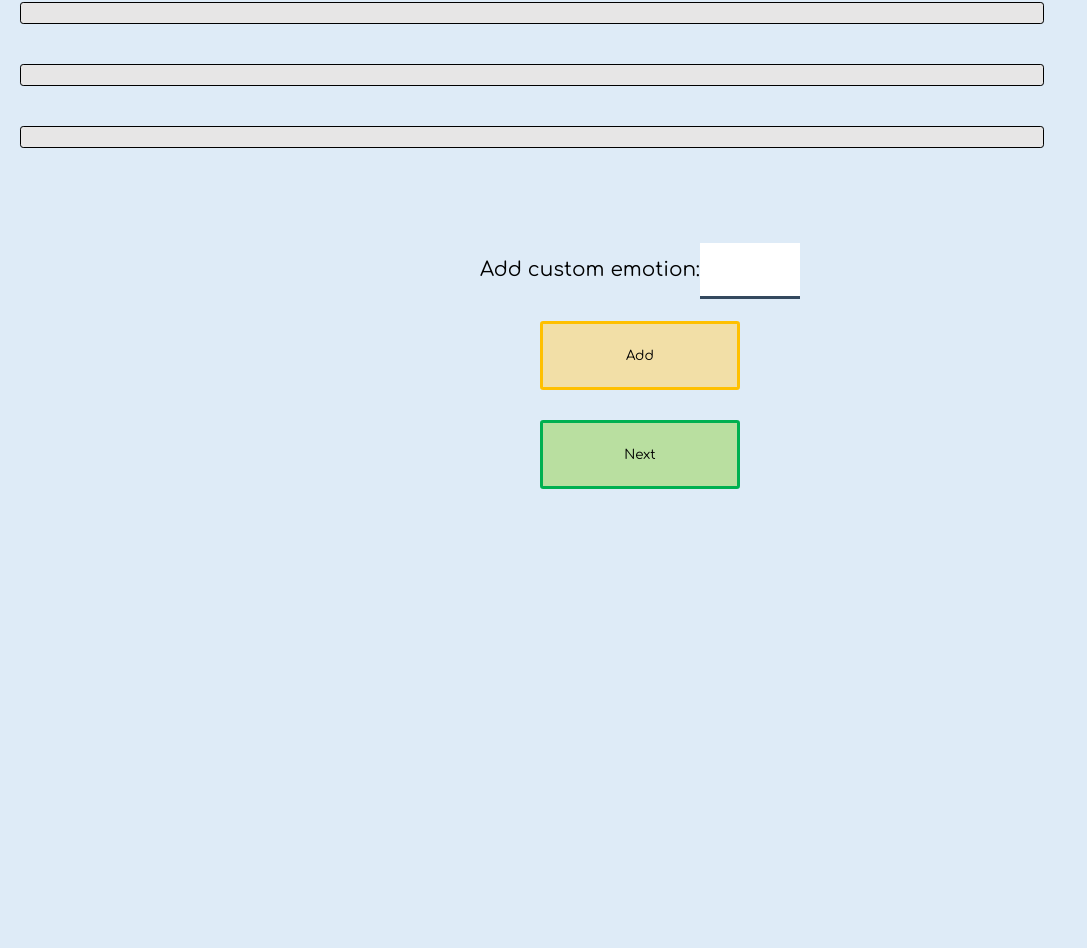
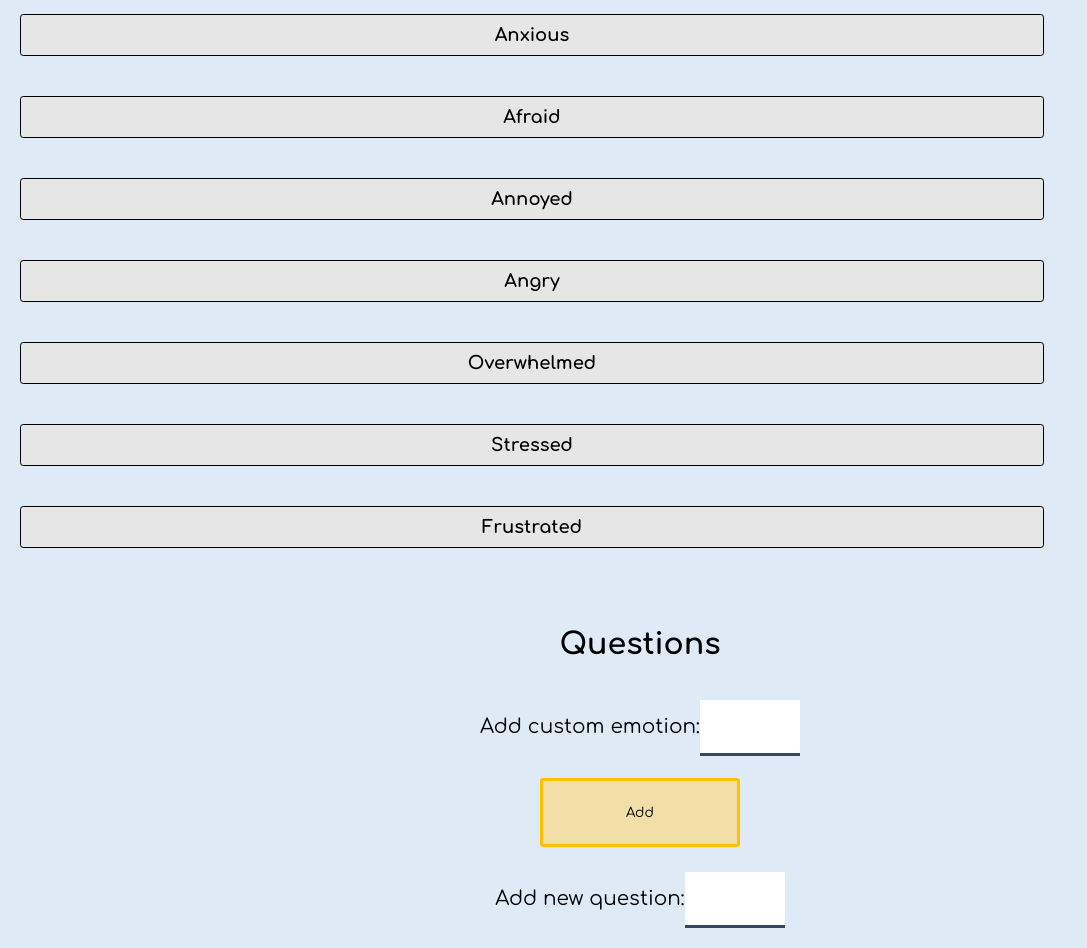
Before and after one commit to joverandout/CS261-Software-Engineering, a React (Create React App) app in the folder frontend/: page /CreateTemplate in a window 1280 px wide. Shown: the part 1379-2327 px from the top of the page, without its empty margins (0-1087 px from the left). Before the commit the page ends 1868 px from the top, so only its background shows below. Built offline with nearby package versions, Linux system fonts and the light colour scheme.

Commit message:
facilitate addition of backend functions

```diff
--- a/frontend/src/pages/CreateEvent/index.js
+++ b/frontend/src/pages/CreateEvent/index.js
@@ -1,34 +1,127 @@
 import "../styles.css"
-import React, {useContext, useState, useCallback} from 'react';
+import React, {useContext, useState, useCallback, useEffect} from 'react';
 import { useLocation, useHistory } from 'react-router-dom';
+import getTemplates from "../../api/getTemplates"
+import { createHashHistory } from "history";
+import meetingCreation from "../../api/meetingCreation"
 
-export default function PublishEvent(){
+export default function CreateEvent(){
     let location = useLocation()
+    let history = useHistory()
+    const [toggleRecurrance, setToggle] = useState(false)
+    const [toggleCat, setCatToggle] = useState(false)
+    const [newCategory, setNewCat] = useState("")
 
+    const [form, setForm] = useState({})
+    const [categories, setCategories] = useState([])
+    const [templates, setTemplates] = useState([])
+
+    const [templateOptions, setTemOptions] = useState([])
+    const [categoryOptions, setCatOptions] = useState([])
+
+    useEffect( ()=>{
+         getTemplates({hostid:"1"}).then(temCat=>{
+
+            let templates = temCat.templates
+            let categories = temCat.categories
+
+            setCategories(categories)
+            setTemplates(templates)
+
+            let temOptions = []
+            let catOptions = []
+            categories.forEach((cat,i)=>{
+                catOptions.push(<option key={i}> {cat} </option>)
+            })
+
+            templates.forEach((tem,i)=>{
+                temOptions.push(<option key={i}> {tem[0]} </option>)
+            })
+
+            setTemOptions(temOptions)
+            setCatOptions(catOptions)
+        }).catch(err=>{
+            console.log(err.message)
+        })
+    },[])
 
     function formChange(formObj){
-        console.log(formObj.target.value)
+        let name = formObj.target.name
+        let value = formObj.target.value
+        if(name=="category"){
+            if(value == "new"){
+                setCatToggle(true)
+
+            }else{
+                setCatToggle(false)
+                setNewCat(value)
+            }
+            return
+        }
+
+        if(name == "newCategory"){
+            setNewCat(value)
+            return
+        }
+
+        if(name == "template"){
+            let set = false
+
+            templates.forEach((tem,i)=>{
+                if(tem[0]==value){
+                    name = "templateid"
+                    value = templates[i][1]
+                    set = true
+                }
+            })
+            if(!set){
+                name = "templateid"
+                value= null
+            }
+        }
+
+        let tmpForm = form
+        form[name] = value
+        setForm(tmpForm)
+        console.log(tmpForm)
+
     }
 
     function showRecuranceDropdown(){
-        console.log("pressed!")
+        setToggle(toggleRecurrance?false:true)
     }
 
     function makeNewTemplate(){
-
-    }
-
-    function startEvent(){
-        console.log("Starting!!")
+        history.push("/CreateTemplate")
     }
 
     function scheduleEvent(){
-        console.log("scheduling!!")
+        let required = ["meetingname", "duration", "category", "starttime", "templateid"]
+        let tmpForm = form
+
+        tmpForm.category = newCategory
+
+        console.log(tmpForm)
+        required.forEach((req,i)=>{
+            if(!tmpForm[req] || tmpForm[req]==""){
+                console.log("Missing: ",req)
+                return
+            }
+        })
+
+        tmpForm.hostid="1"
+
+        meetingCreation(tmpForm).then(res=>{
+            history.push("/Timetable")
+        }).catch(err=>{
+            console.log(err)
+        })
+
     }
 
     let newCategoryField = (
         <div className="row">
-            <input type="text" className="form-control" id="catInput" onChange={formChange}/>
+            <input name="newCategory" type="text" className="form-control" id="catInput" onChange={formChange}/>
             <label id="catInputLabel" htmlFor="name" >New Category Name</label>
         </div>
     )
@@ -51,49 +144,47 @@ export default function PublishEvent(){
             <div className="wrap">
                 <div className="row">
                     <p style={style.genericText}> Event Name: </p>
-                    <input type="text" className="form-control" id="name" onChange={formChange}/>
+                    <input name = {"meetingname"}type="text" className="form-control" id="name" onChange={formChange}/>
                 </div>
 
                 <div>
                     <p style={style.genericText}> Select a Category: </p>
-                    <select name="cat" id="cat" onChange={formChange}>
+                    <select name="category" id="cat" onChange={formChange}>
                         <option> --Select Category-- </option>
                         <option value="new"> Add New Category </option>
+                        {categoryOptions}
                     </select>
                 </div>
-                {/**{newCategoryField}*/}
+                {toggleCat?newCategoryField:null}
                 <div>
                     <p style={style.genericText}>Event Start Time:</p>
-                    <input type="datetime-local" id="datetime" name="datetime" onChange={formChange}/>
+                    <input name={"starttime"}type="datetime-local" id="datetime"  onChange={formChange}/>
                 </div>
 
                 <div className="oneLine">
-                    <p style={style.genericText}> Event Duration (Hours): </p>
-                    <input type="number" min={1} className="form-control" id="duration" onChange={formChange}/>
+                    <p style={style.genericText}> Event Duration (HH:MM:SS): </p>
+                    <input name={"duration"} type="text" min={1} className="form-control" id="duration" onChange={formChange}/>
 
                 </div>
 
 
                 <div className="oneline">
                     <p style={style.genericText}> Make Meeting Recurring: </p>
-                    <input type="checkbox" id="recurringMeetingCheckbox" onClick={showRecuranceDropdown}/>
-                    {/** recurrance */}
+                    <input name={"recurring"}type="checkbox" id="recurringMeetingCheckbox" onClick={showRecuranceDropdown}/>
+                    {toggleRecurrance?recurrance:null}
                 </div>
 
                 <div>
                     <p style={style.genericText}> Select an existing template:</p>
-                    <select name="template" id="template">
+                    <select name="template" id="template" onChange={formChange}>
                         <option> --Select Template-- </option>
-                        {/** get templates from user */}
+                        {templateOptions}
                     </select>
                     <p style={style.genericText}>Or</p>
                     <input type="button" onClick="" value="Make a new Template" onClick={makeNewTemplate}/>
                 </div>
 
                 <button className="yellow_button" onClick={scheduleEvent}>Schedule Event</button>
-
-                <button className="green_button" onClick={startEvent}>Start Event Now</button>
-
 
             </div>
 
--- a/frontend/src/pages/CreateTemplate/index.js
+++ b/frontend/src/pages/CreateTemplate/index.js
@@ -2,46 +2,36 @@ import "../styles.css"
 import React, {useContext, useState, useCallback, useEffect} from 'react';
 import { useLocation, useHistory } from 'react-router-dom';
 import EmotionButton from "../../components/emotion_button"
+import templateCreation from "../../api/templateCreation"
 
 
 export default function CreateTemplate(){
     let eList = [["Proud", "#F4b72f"],["Excited","#F4b72f"],["Interested", "#F4b72f"], ["Happy", "#F4b72f"], ["Joyful", "#F4b72f"], ["Optimistic", "#75C7E3"], ["Tired", "#75C7E3"], ["Calm", "#75C7E3"], ["Grateful", "#75C7E3"], ["Bored", "#75C7E3"], ["Sad", "#9B75E3"], ["Insecure", "#9B75E3"], ["Depressed", "#9B75E3"], ["Anxious", "#9B75E3"], ["Afraid", "#9B75E3"], ["Annoyed", "#F07A7A"], ["Angry", "#F07A7A"], ["Overwhelmed", "#F07A7A"], ["Stressed", "#F07A7A"], ["Frustrated", "#F07A7A"]];
-    const [emotions, setEmotions] = useState(eList)
+
+    const [customEmName, setCustomName] = useState("");
+    const [buttonValues, setButtonValues] = useState([])
     const [emotionButtons, setEmButtons] = useState([])
-    const [emotionValues, setEmValues] = useState([])
+    const [questions, setQuestions] = useState([])
+    const [questionPs, setQPs] = useState([])
+    const [newQ, setNewQ] = useState("")
+    const [form, setForm] = useState({})
 
-    const [customEmotion,setCustomEm] = useState("")
-    //todo finish create template functions
-    function customEmHandler(inObj){
-        setCustomEm(inObj.target.value)
-    }
+    useEffect(()=>{
+        let tmpValues = []
+        let tmpButtons = []
+        eList.forEach((em, i)=>{
+            let name = em[0]
+            tmpValues.push(false)
+            tmpButtons.push(<EmotionButton name={name} value={false} toggleEmotionCb={toggleEmotionCb} key={i} id={i}/>)
+        })
+        setEmButtons(tmpButtons)
+        setButtonValues(tmpValues)
+    },[])
 
-    function formChange(formObj){
-        console.log(formObj.target.value)
-    }
-
-    function complete(){
-
-    }
-
-    function addButton(){
-        //todo clear the entry field when this is pressed
-        if(customEmotion == ""){
-            return
-        }
-        //todo change this color
-        let tmpEmotions = emotions;
-        tmpEmotions.push([customEmotion, "#F4b72f"])
-        setEmotions([...tmpEmotions])
-        setCustomEm("") //this isnt good enough
-
-    }
-    //todo, make this a object with the emotions as keys inst
     function toggleEmotionCb(id, value){
-        console.log(value)
         let count = 0
-        for(let i=0;i<emotionValues.length;i++){
-            if(emotionValues[i] == true){
+        for(let i=0;i<buttonValues.length;i++){
+            if(buttonValues[i] == true){
                 count++;
             }
             if(count>=8 && value==true){
@@ -50,39 +40,65 @@ export default function CreateTemplate(){
                 return false
             }
         }
-        let tmpEmValues = emotionValues;
-        let val = emotionValues[id]
+        let tmpEmValues = buttonValues;
+        let val = buttonValues[id]
         tmpEmValues[id] = (val?false:true)
-        setEmValues(tmpEmValues)
+        setButtonValues([...tmpEmValues])
+        console.log(tmpEmValues)
         return true
     }
 
-    function refreshButtons(){
-        let diff = emotions.length-emotionButtons.length;
-        let tmpEmButtons = emotionButtons
-        let tmpEmValues = emotionValues
-        let offset = emotionButtons.length
-
-        for (let i=offset; i<diff+offset; i++) {
-
-            let emotion={
-                name: emotions[i][0],
-                color: emotions[i][1]
-            }
-            tmpEmButtons.push(<EmotionButton toggleEmotionCb={toggleEmotionCb} emotion={emotion} key={i+offset} id={i+offset}/>)
-            tmpEmValues.push(false)
-        }
-        setEmButtons([...tmpEmButtons])
-        setEmValues(tmpEmValues)
+    function customEmHandler(inObj){
+        setCustomName(inObj.target.value)
     }
 
-    useEffect(()=>{
-        refreshButtons()
-        console.log("refresh!!!")
-    },[emotions])
+    function addButton(){
+        let i = emotionButtons.length
+        let newButton = (<EmotionButton name={customEmName} value={false} toggleEmotionCb={toggleEmotionCb} key={i} id={i}/>)
+        setButtonValues([...buttonValues, false])
+        setEmButtons([...emotionButtons, newButton])
+    }
 
-    if(emotionButtons.length == 0){
-        refreshButtons()
+    function newQuestionHandler(formObj){
+        setNewQ(formObj.target.value)
+    }
+
+    function addQuestion(){
+        let q = newQ
+
+        if(q.charAt(q.length-1) !="?"){
+            q+="?"
+        }
+
+        setQuestions([...questions, q])
+        setQPs([...questionPs, (<p key={questionPs.length}>{q}</p>)])
+    }
+
+    function complete(){
+        //? seperated sstring
+        let finalQuestions = questions.join("")
+        let emotions = []
+        buttonValues.forEach((bool, i)=>{
+            if(bool){
+                emotions.push(emotionButtons[i].props.name)
+            }
+        })
+        let tmpForm = form
+        tmpForm.emotionsselected = emotions.join()
+        tmpForm.question = finalQuestions
+        setForm(tmpForm)
+        console.log(tmpForm)
+    }
+
+    function formChange(formObj){
+        let name = formObj.target.name
+        let value = formObj.target.value
+        let tmpForm = form
+        tmpForm[name] = value
+        if(!tmpForm.templatename){
+            return
+        }
+        templateCreation(tmpForm)
     }
 
     return(
@@ -96,7 +112,7 @@ export default function CreateTemplate(){
             <div className="wrap">
 
                 <div className="row">
-                    <input type="text" className="form-control" id="name" onChange={formChange}/>
+                    <input name={"templatename"} type="text" className="form-control" id="name" onChange={formChange}/>
                     <label htmlFor="name">Template Name</label>
                 </div>
             </div>
@@ -107,11 +123,22 @@ export default function CreateTemplate(){
                 {emotionButtons}
             </div>
 
+            <div>
+                <h2>Questions</h2>
+                {questionPs}
+            </div>
+
             <div className="wrap">
-                 <div className="oneline">
+                <div className="oneline">
                     <p>Add custom emotion: </p>
                     <input type="text" className="form-control" id="name" onChange={customEmHandler}/>
                     <button type="button" className="yellow_button" onClick={addButton}>Add</button>
+                </div>
+
+                <div className="oneline">
+                    <p>Add new question: </p>
+                    <input type="text" className="form-control" id="name" onChange={newQuestionHandler}/>
+                    <button type="button" className="yellow_button" onClick={addQuestion}>Add</button>
                 </div>
 
             </div>
--- a/frontend/src/pages/HostSignIn/index.js
+++ b/frontend/src/pages/HostSignIn/index.js
@@ -1,7 +1,6 @@
 
 import React, {useContext, useState, useCallback} from 'react';
 import { Link, useHistory } from 'react-router-dom';
-import Axios from 'axios';
 
 import "../styles.css"
 import hostLogIn from "../../api/hostLogIn"
```
Also changed, not shown: 1 other file (tests, documents, lock files or other folders).
